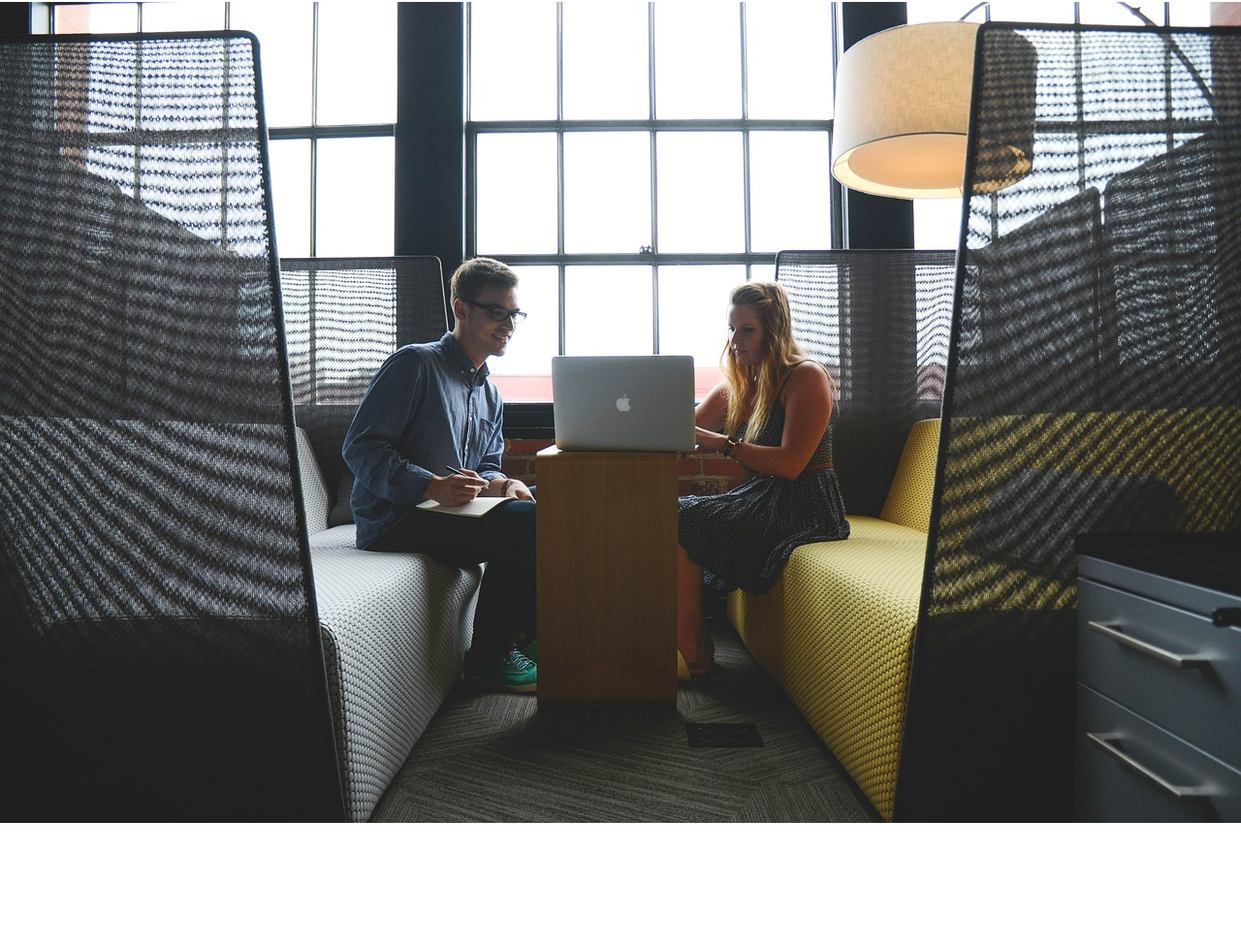
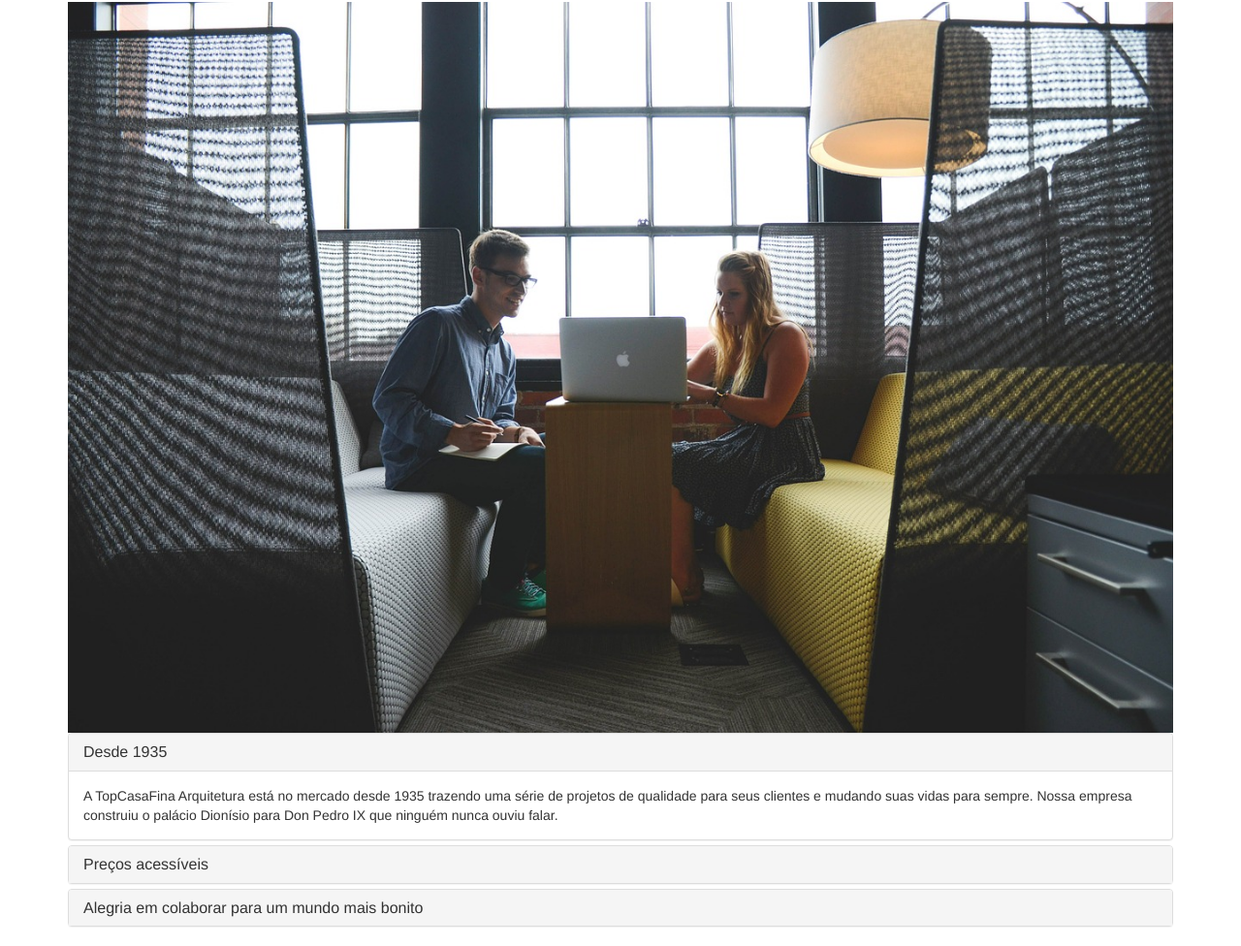
Before and after one commit to diegourban/html-css-sandbox, a plain HTML site: page responsive-SPA/index.html in a window 1280 px wide. Shown: the part 61-1037 px from the top of the page at 97% size. Before the commit the page ends 910 px from the top, so only its background shows below. Drawn offline with nearby package versions, Linux system fonts and the light colour scheme.

Commit message:
Add files via upload

```diff
--- /dev/null
+++ b/responsive-SPA/estilos.css
@@ -0,0 +1,3 @@
+#paineis-sobre {
+	margin-top: 20px;
+}
--- a/responsive-SPA/index.html
+++ b/responsive-SPA/index.html
@@ -3,10 +3,65 @@
 	<head>
 		<meta charset="utf-8">
 		<meta name="viewport" content="width=device-width, initial-scale=1">
-		<link rel="stylesheet" href="bootstrap/css/bootstrap.min.css">
+		<link rel="stylesheet" href="http://maxcdn.bootstrapcdn.com/bootstrap/3.3.7/css/bootstrap.min.css" integrity="sha384-BVYiiSIFeK1dGmJRAkycuHAHRg32OmUcww7on3RYdg4Va+PmSTsz/K68vbdEjh4u" crossorigin="anonymous">
+		<link rel="stylesheet" type="text/css" href="estilos.css">
 	</head>
 	<body>
-		<h2>Sobre Nós</h2>
-		<img class="img-responsive" src="img/empresa.jpg" alt="">
+		<div class="container">
+			<h2>Sobre Nós</h2>
+			<img class="img-responsive" src="img/empresa.jpg" alt="">
+
+			<div class="panel-group" id="accordion" role="tablist" aria-multiselectable="true">
+			    <div class="panel panel-default">
+			        <div class="panel-heading" role="tab" id="headingOne">
+			            <h4 class="panel-title">
+			                <a role="button" data-toggle="collapse" data-parent="#accordion" href="#collapseOne" aria-expanded="true" aria-controls="collapseOne">
+			                    Desde 1935
+			                </a>
+			            </h4>
+			        </div>
+			        <div id="collapseOne" class="panel-collapse collapse in" role="tabpanel" aria-labelledby="headingOne">
+			            <div class="panel-body">
+			                A TopCasaFina Arquitetura está no mercado desde 1935 trazendo uma série de projetos de qualidade para seus clientes e mudando suas vidas para sempre.
+			                Nossa empresa construiu o palácio Dionísio para Don Pedro IX que ninguém nunca ouviu falar.
+			            </div>
+			        </div>
+			    </div>
+
+			    <div class="panel panel-default">
+			        <div class="panel-heading" role="tab" id="headingTwo">
+			            <h4 class="panel-title">
+			                <a role="button" data-toggle="collapse" data-parent="#accordion" href="#collapseTwo" aria-expanded="true" aria-controls="collapseTwo">
+			                    Preços acessíveis
+			                </a>
+			            </h4>
+			        </div>
+			        <div id="collapseTwo" class="panel-collapse collapse" role="tabpanel" aria-labelledby="headingTwo">
+			            <div class="panel-body">
+			                Com projetos a partir de R$ 5.000.000,00 a nossa empresa procura abranger os clientes mais ricos do mundo.
+			            </div>
+			        </div>
+			    </div>
+
+			    <div class="panel panel-default">
+			        <div class="panel-heading" role="tab" id="headingThree">
+			            <h4 class="panel-title">
+			                <a role="button" data-toggle="collapse" data-parent="#accordion" href="#collapseThree" aria-expanded="true" aria-controls="collapseThree">
+			                    Alegria em colaborar para um mundo mais bonito
+			                </a>
+			            </h4>
+			        </div>
+			        <div id="collapseThree" class="panel-collapse collapse" role="tabpanel" aria-labelledby="headingThree">
+			            <div class="panel-body">
+			                Os projetos da TopCasaFina Arquitetura são sempre acompanhados dos melhores profissionais de decoração para que
+			                o produto final fique lindo.
+			            </div>
+			        </div>
+			    </div>
+			</div>
+		</div>
+
+		<script src="https://code.jquery.com/jquery-3.1.1.min.js" integrity="sha256-hVVnYaiADRTO2PzUGmuLJr8BLUSjGIZsDYGmIJLv2b8=" crossorigin="anonymous"></script>
+		<script src="http://maxcdn.bootstrapcdn.com/bootstrap/3.3.7/js/bootstrap.min.js" integrity="sha384-Tc5IQib027qvyjSMfHjOMaLkfuWVxZxUPnCJA7l2mCWNIpG9mGCD8wGNIcPD7Txa" crossorigin="anonymous"></script>
 	</body>
 </html>
```
